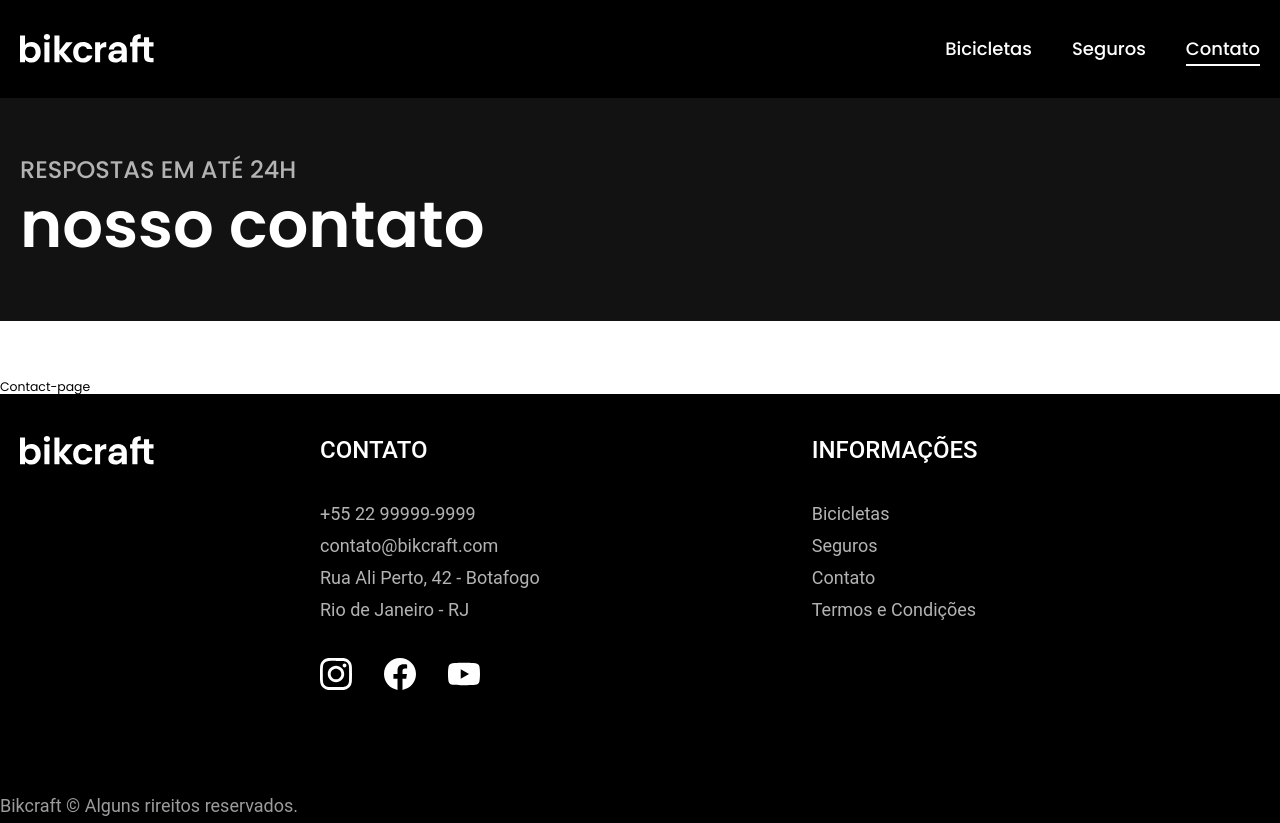
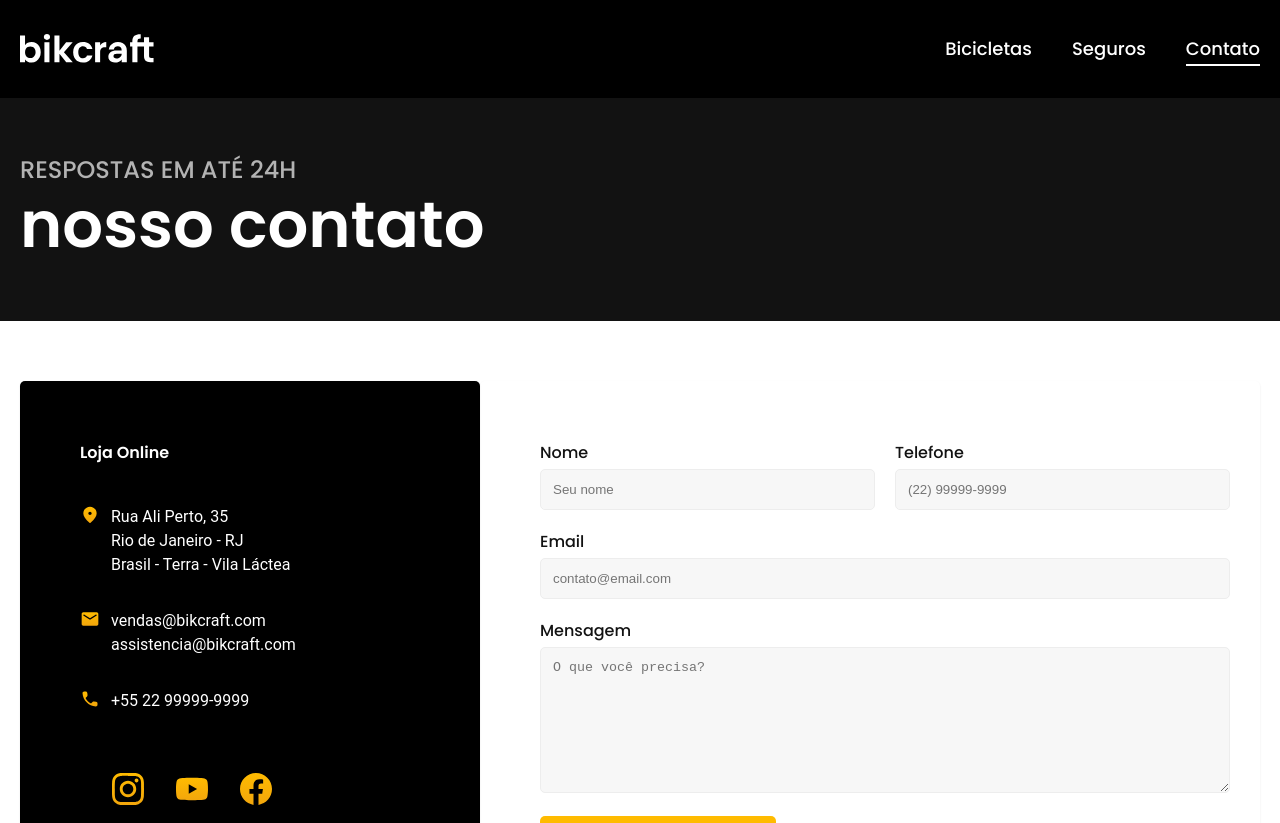
Before and after one commit to Pogopin/bikes, a Vue app: page /Contato in a window 1280 px wide. Shown: the top 823 px of the page. Built offline with nearby package versions, Linux system fonts and the light colour scheme.

Commit message:
add location section

```diff
--- a/src/components/ui/BaseInput/index.vue
+++ b/src/components/ui/BaseInput/index.vue
@@ -1,33 +1,47 @@
 <template>
-    <div class="form-input">
-        <input class="input"
-             v-model="val"
-            :type="props.type"
-            :name="props.name"
-            :id="props.name"
-            :placeholder="props.placeholder"
-             :checked="props.value"
+    <label class="label" :for="props.name">{{ props.label }}</label>
+    <input v-if="props.type !== 'textarea'"
+        class="input-name"
+        v-model="val"
+        :type="props.type"
+        :name="props.name"
+        :placeholder="props.placeholder"
 
-        >
-        <label :for="props.name">{{ props.label }}</label>
-    </div>
-
+    >
+    <textarea v-else
+        class="input-name"
+        v-model="val"
+        rows="8"
+        :name="props.name"
+        :placeholder="props.placeholder"
+    ></textarea>
 </template>
 <style scoped>
-.input {
-    width: 500px;
-    padding: 20px;
-    margin-right: 2rem;
+.input-name {
+    position: relative;
+    padding: 12px;
+    background-color: var(--tree-text-color);
+    border: 1px solid #EDEDED;
+    border-radius: 5px;
+    width: 100%;
+}
+.label {
+    display: block;
+    margin-bottom: 4px;
+    font-weight: 500;
+    font-size: 16px;
+    line-height: 24px;
+    color: var(--bg-second-color);
 }
 </style>
 <script setup>
-import { defineProps, defineEmits, computed } from 'vue'
+import { defineProps, defineEmits, computed } from 'vue';
 
-const emits = defineEmits([ 'update:value' ])
+const emits = defineEmits([ 'update:value' ]);
 const props = defineProps({
     value: {
-        type: Boolean,
-        default: false
+        type: String,
+        default: ''
     },
     name: {
         type: String,
@@ -35,7 +49,10 @@ const props = defineProps({
     },
     type: {
         type: String,
-        default: 'text'
+        default: 'text',
+        validator(value) {
+            return ['text', 'textarea'].includes(value);
+        }
     },
     placeholder: {
         type: String,
@@ -49,10 +66,10 @@ const props = defineProps({
 
 const val = computed({
   get () {
-    return props.value
+    return ''
   },
   set (value) {
-    emits('update:value', value, props.name)
+    emits('update:value', value);
   }
 })
 
--- a/src/components/widgets/index.js
+++ b/src/components/widgets/index.js
@@ -15,7 +15,10 @@ const MoreInfoCard = defineAsyncComponent(() => import('./moreInfoCard/index.vue
 const Insurance = defineAsyncComponent(() => import('./insurance/index.vue'))
 const Advantages = defineAsyncComponent(() => import('./advantages/index.vue'))
 const Questions = defineAsyncComponent(() => import('./questions/index.vue'))
+const SendMessage = defineAsyncComponent(() => import('./message/index.vue'))
+const Location = defineAsyncComponent(() => import('./location/index.vue'))
 
 export {
-  Medida, Galery, Tecnologia, Brands, BikeCard, Reviews, Tarif, TarifCard, HeaderInner, ExtendedBikeCard, BikesInfo, MoreInfoCard, Insurance, Advantages, Questions
+  Medida, Galery, Tecnologia, Brands, BikeCard, Reviews, Tarif, TarifCard, HeaderInner, ExtendedBikeCard, BikesInfo, MoreInfoCard, Insurance, Advantages, Questions,
+  SendMessage, Location
 }
--- a/src/pages/contact/index.vue
+++ b/src/pages/contact/index.vue
@@ -3,11 +3,10 @@
     text="RESPOSTAS EM ATÉ 24H"
     title="nosso contato"
   />
-  <div>
-    Contact-page
-  </div>
+  <SendMessage />
+  <Location />
 </template>
 <script setup>
 
-import { HeaderInner } from '../../components/widgets'
+import { HeaderInner, SendMessage, Location } from '../../components/widgets'
 </script>
```
